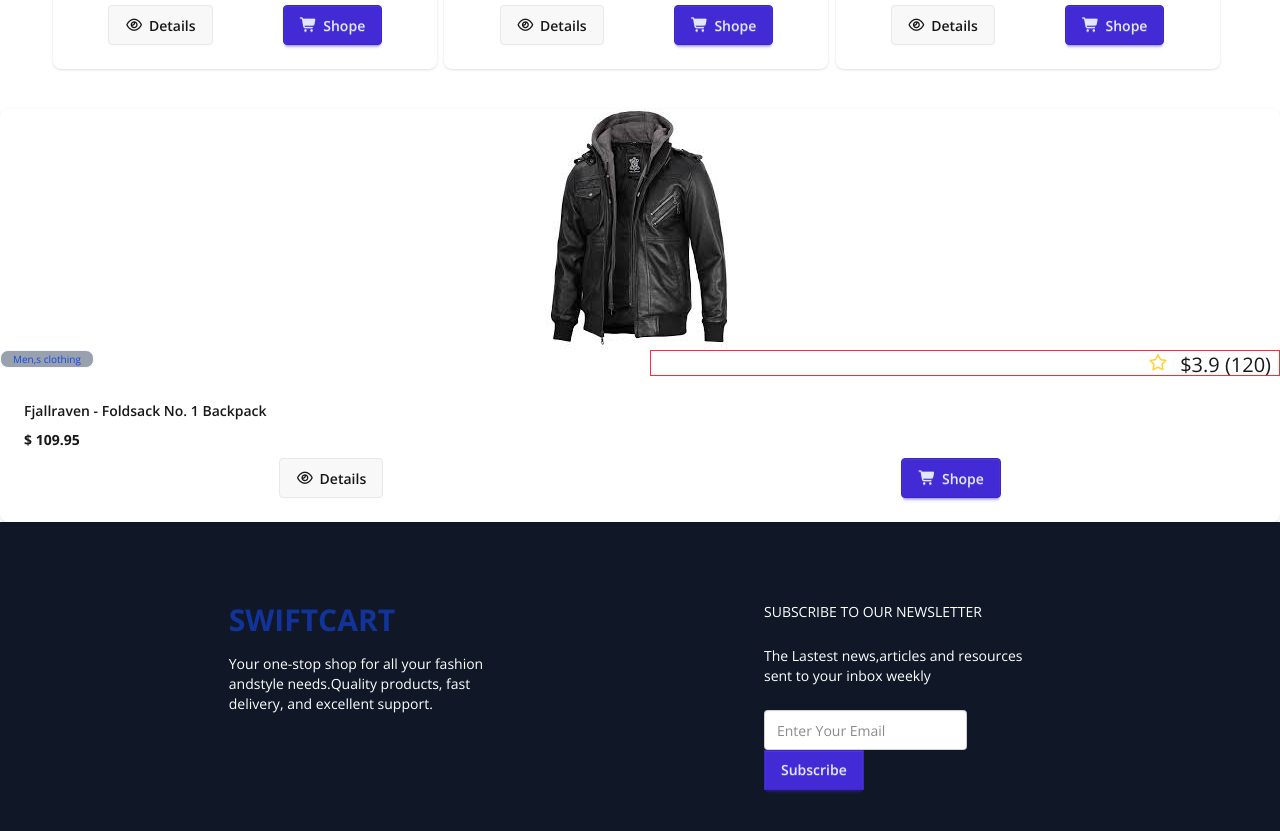
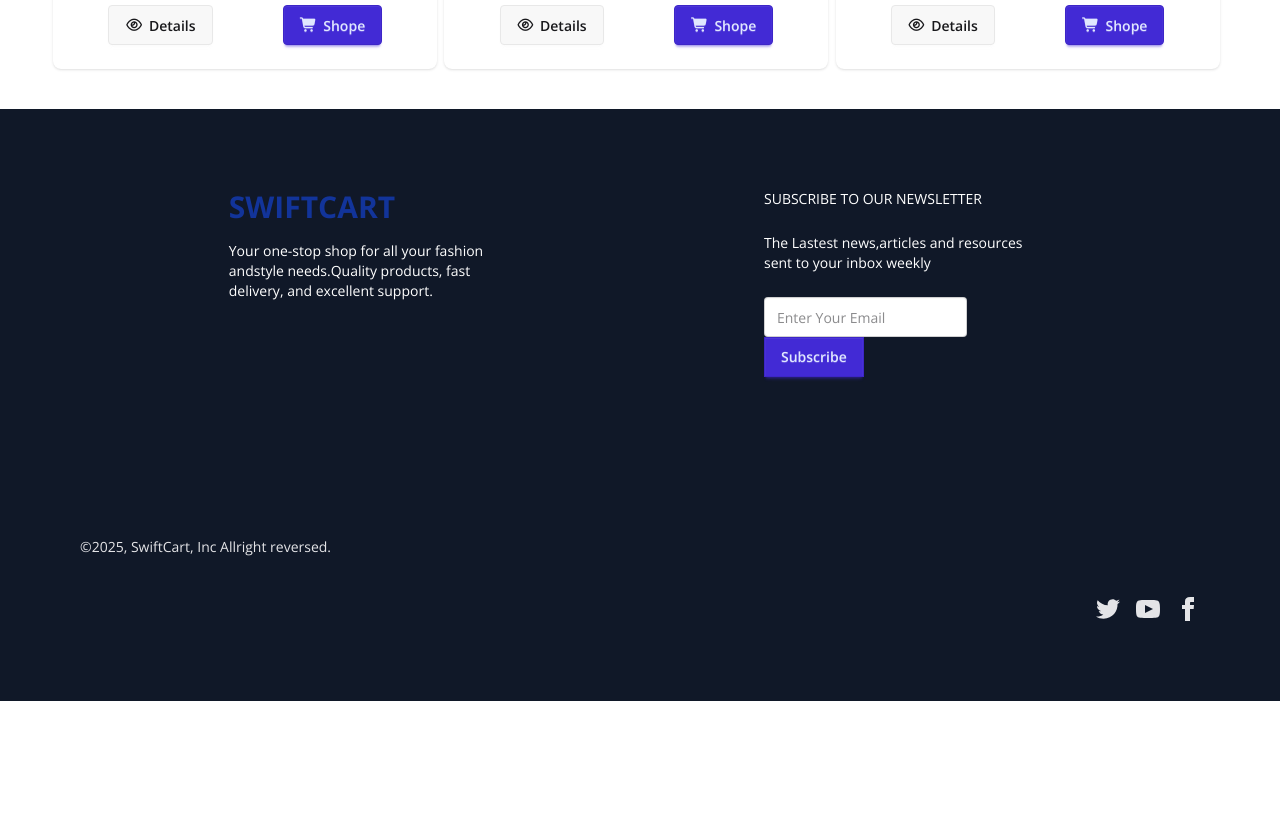
Before and after one commit to rakibulislam08/Best-Collection, a plain HTML site: page index.html in a window 1280 px wide. Shown: the part 1663-2494 px from the top of the page. After the commit the page ends 2364 px from the top, so only its background shows below. Drawn offline with nearby package versions, Linux system fonts and the light colour scheme; no server answers.

Commit message:
readme file complete 2

```diff
--- a/index.html
+++ b/index.html
@@ -180,28 +180,6 @@
 
         </div>
     </section>
-    <!--  -->
-    <div class="card bg-base-100 shadow-sm">
-                <figure>
-                    <img class="" src="./Assets/jacket.jpeg" alt="Shoes" />
-                </figure>
-                <div class="grid grid-cols-2 justify-between gap-5">
-                    <span class="badge badge-xs px-3 py-2 bg-gray-400 text-blue-700">Men,s clothing</span>
-                    <p class="border border-red-500 text-end font-light"><i class="fa-regular fa-star text-amber-300"></i> <span
-                            class="badge badge-xs text-xl">$3.9 (120)</span></p>
-                </div>
-                <div class="card-body">
-                    <p class="font-semibold">Fjallraven - Foldsack No. 1 Backpack</p>
-                    <p class="font-bold">$ <span>109.95</span></p>
-                    <div class="card-actions justify-around">
-                        <button class="btn "><i class="fa-regular fa-eye"></i>
-                            <a>Details</a></button>
-                        <button class="btn btn-primary"><i class="fa-solid fa-cart-shopping"></i>
-                            Shope</button>
-                    </div>
-                </div>
-            </div>
-            <!--  -->
     <!-- footer section  -->
     <footer class="footer grid sm:grid-cols-1   md:grid-cols-2 justify-items-center  bg-base-200  p-20 bg-gray-900">
         <nav>
```
